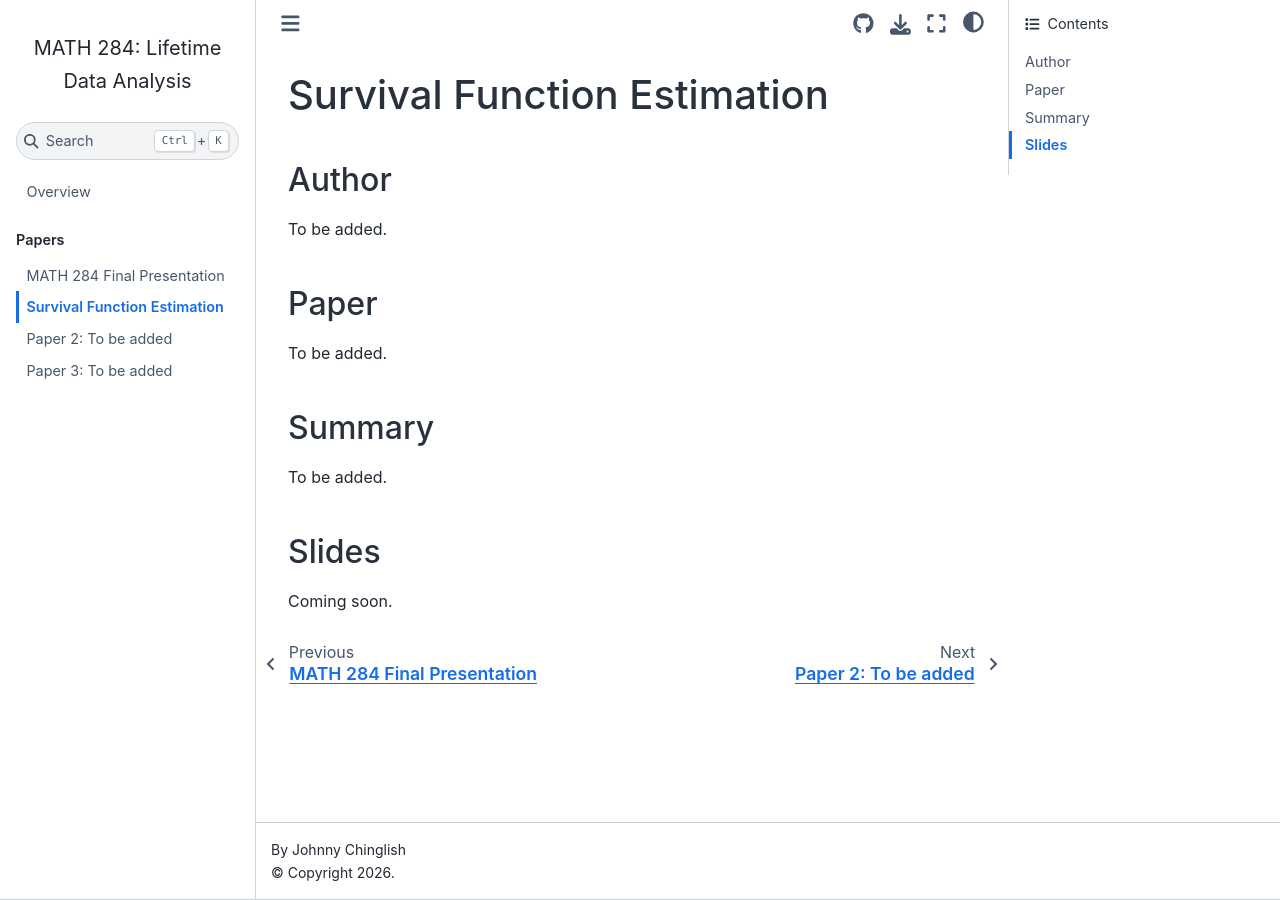
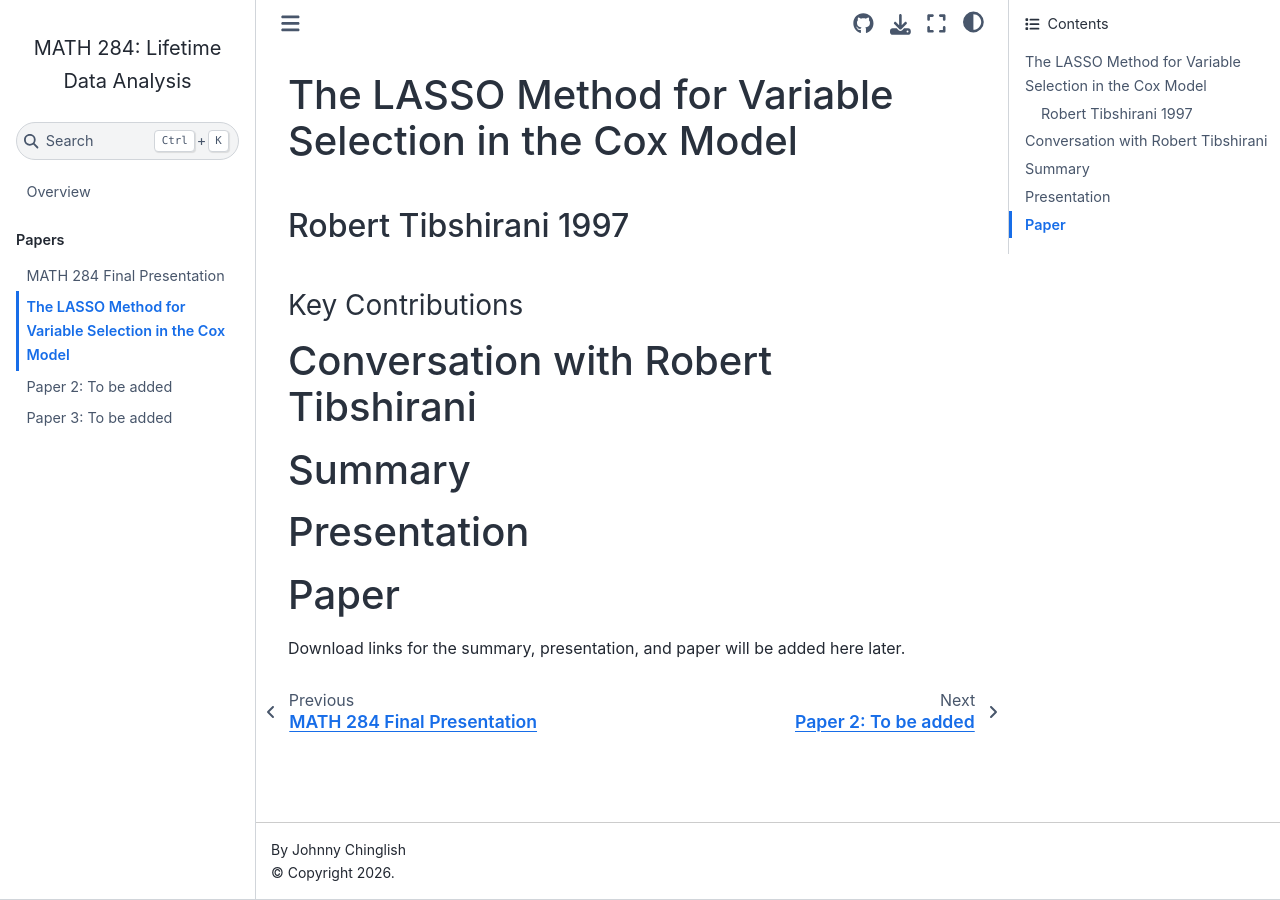
Before and after one commit to Johnny-Chinglish/MATH-284-Presentation, a Jupyter Book: the page built from paper1.md, in a window 1280 px wide. Built offline with Jupyter Book 1.0.4 settings and Sphinx 7.4.7 and the Sphinx Book theme 1.1.4, drawn with Linux system fonts in a browser that asks for light colours.

Commit message:
Update paper 1 page structure

```diff
--- a/paper1.md
+++ b/paper1.md
@@ -1,17 +1,27 @@
-# Survival Function Estimation
+# The LASSO Method for Variable Selection in the Cox Model
 
-## Author
+## Robert Tibshirani 1997
 
-To be added.
+<!-- Short introduction will be added here. -->
 
-## Paper
+### Key Contributions
 
-To be added.
+<!-- Key contributions will be added here. -->
 
-## Summary
+# Conversation with Robert Tibshirani
 
-To be added.
+<!-- Interview or related background material will be added here. -->
 
-## Slides
+# Summary
 
-Coming soon.
+<!-- Summary will be added here. -->
+
+# Presentation
+
+<!-- Presentation slides will be added here. -->
+
+# Paper
+
+<!-- Paper link or PDF will be added here. -->
+
+Download links for the summary, presentation, and paper will be added here later.
```
